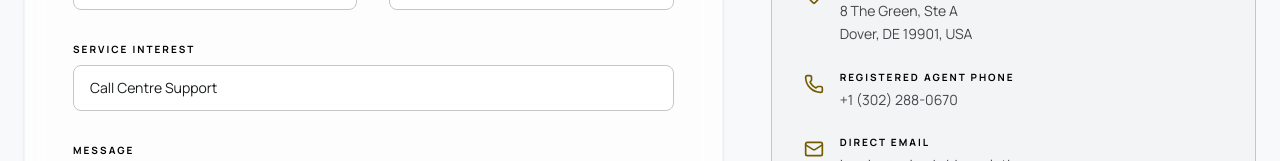
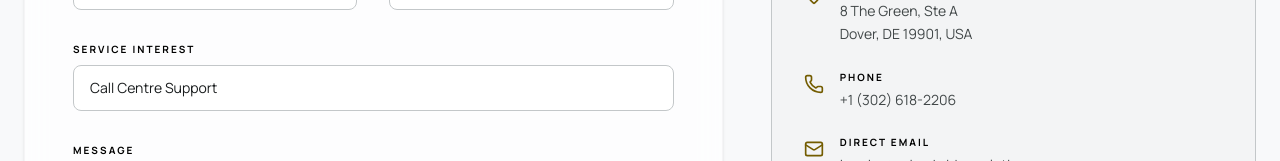
Before and after one commit to iamrehank/Primebridge, a React (Vite) app: page /contact in a window 1280 px wide. Shown: the part 764-925 px from the top of the page. Built offline with nearby package versions, Linux system fonts and the light colour scheme.

Commit message:
number updated

```diff
--- a/src/pages/Contact.tsx
+++ b/src/pages/Contact.tsx
@@ -140,8 +140,8 @@ export default function Contact() {
               <div className="flex items-start gap-4">
                 <Phone className="w-5 h-5 text-secondary mt-1" />
                 <div>
-                  <p className="text-[10px] font-bold text-primary mb-1 uppercase tracking-[0.2em]">Registered Agent Phone</p>
-                  <p className="text-sm text-on-surface-variant leading-relaxed">+1 (302) 288-0670</p>
+                  <p className="text-[10px] font-bold text-primary mb-1 uppercase tracking-[0.2em]">Phone</p>
+                  <p className="text-sm text-on-surface-variant leading-relaxed">+1 (302) 618-2206</p>
                 </div>
               </div>
               <div className="flex items-start gap-4">
--- a/src/pages/PrivacyPolicy.tsx
+++ b/src/pages/PrivacyPolicy.tsx
@@ -96,7 +96,7 @@ const sections = [
       'If you have any questions, concerns, or requests regarding this Privacy Policy or our data practices, please contact our Data Protection Officer:',
       'Email: privacy@primebridgesolutions.com',
       'Registered Address: 8 The Green, Ste A, Dover, DE 19901, USA',
-      'Registered Agent: A Registered Agent, Inc. — Phone: +1 (302) 288-0670',
+      'Phone: +1 (302) 618-2206',
     ],
   },
 ];
--- a/src/pages/TermsOfService.tsx
+++ b/src/pages/TermsOfService.tsx
@@ -91,7 +91,7 @@ const sections = [
       'For questions about these Terms of Service, please contact our legal team:',
       'Email: legal@primebridgesolutions.com',
       'Registered Address: 8 The Green, Ste A, Dover, DE 19901, USA',
-      'Registered Agent: A Registered Agent, Inc. — Phone: +1 (302) 288-0670',
+      'Phone: +1 (302) 618-2206',
     ],
   },
 ];
```
